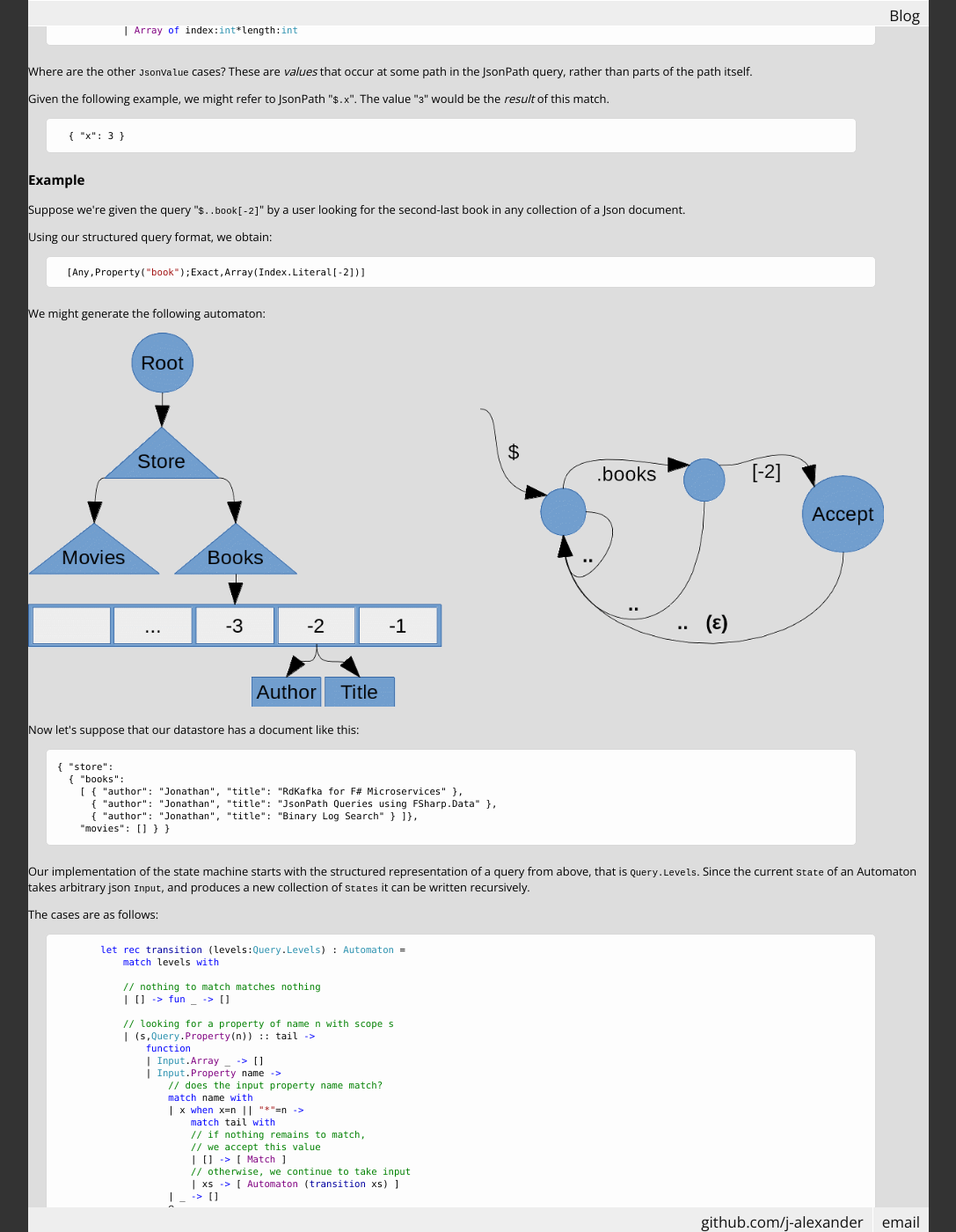
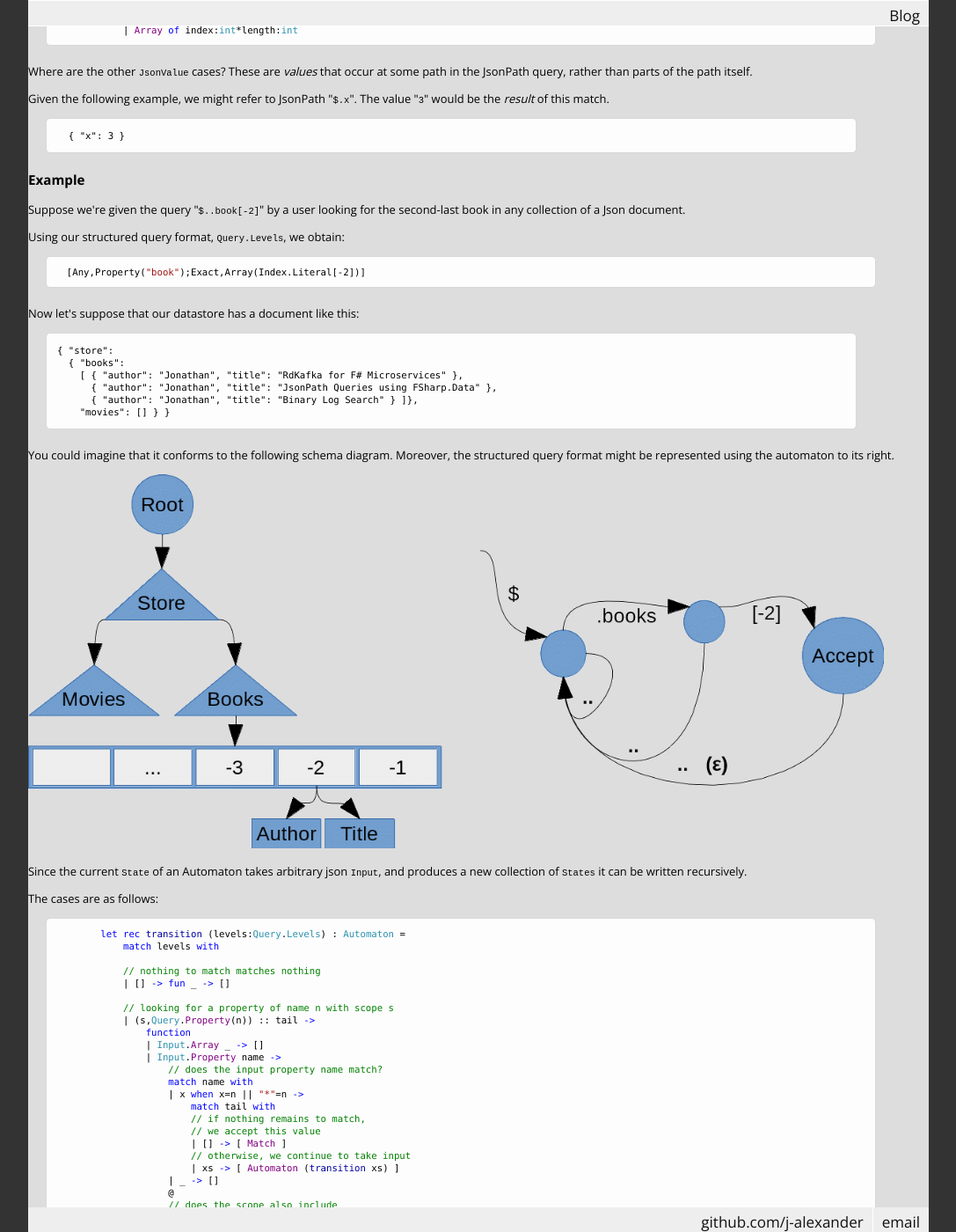
Before and after one commit to j-alexander/j-alexander.github.io, a Jekyll site: the page built from _posts/2016-12-15-jsonpath-queries-using-fsharpdata.html, in a window 1280 px wide and 1400 px high, scrolled down 1944 px. Shown: the whole window at 88% size, without its empty margins (96-1183 px from the left). Built offline with Jekyll 4.4.1, drawn with Linux system fonts in a browser that asks for light colours; some web fonts are replaced.

Commit message:
clarify document, schema and automaton

```diff
--- a/_posts/2016-12-15-jsonpath-queries-using-fsharpdata.html
+++ b/_posts/2016-12-15-jsonpath-queries-using-fsharpdata.html
@@ -124,11 +124,9 @@ be the <em>result</em> of this match.</p>
 <h3>Example</h3>
 <p>Suppose we're given the query "<code>$..book[-2]</code>" by a user looking for the second-last
 book in any collection of a Json document.</p>
-<p>Using our structured query format, we obtain:</p>
+<p>Using our structured query format, <code>Query.Levels</code>, we obtain:</p>
 <pre class="fssnip highlighted"><code lang="fsharp">  [<span class="i">Any</span>,<span class="i">Property</span>(<span class="s">&quot;book&quot;</span>);<span class="i">Exact</span>,<span onmouseout="hideTip(event, 'fs36', 81)" onmouseover="showTip(event, 'fs36', 81)" class="i">Array</span>(<span class="i">Index</span><span class="o">.</span><span onmouseout="hideTip(event, 'fs37', 82)" onmouseover="showTip(event, 'fs37', 82)" class="i">Literal</span>[<span class="o">-</span><span class="n">2</span>])]
 </code></pre>
-<p>We might generate the following automaton:</p>
-<img src="book-store-json.gif" class="post-slide" alt="Automaton: Second-last Book"/>
 <p>Now let's suppose that our datastore has a document like this:</p>
 <table class="pre"><tr><td class="snippet"><pre class="fssnip"><code lang="json">{ "store":
   { "books":
@@ -137,10 +135,12 @@ book in any collection of a Json document.</p>
       { "author": "Jonathan", "title": "Binary Log Search" } ]},
     "movies": [] } }
 </code></pre></td></tr></table>
-<p>Our implementation of the state machine starts with the structured representation
-of a query from above, that is <code>Query.Levels</code>.  Since the current <code>State</code> of an
-Automaton takes arbitrary json <code>Input</code>, and produces a new collection of <code>States</code>
-it can be written recursively.</p>
+<p>You could imagine that it conforms to the following schema diagram.  Moreover,
+the structured query format might be represented using the automaton to
+its right.</p>
+<img src="book-store-json.gif" class="post-slide" alt="Automaton: Second-last Book"/>
+<p>Since the current <code>State</code> of an Automaton takes arbitrary json <code>Input</code>, and
+produces a new collection of <code>States</code> it can be written recursively.</p>
 <p>The cases are as follows:</p>
 <pre class="fssnip highlighted"><code lang="fsharp">        <span class="k">let</span> <span class="k">rec</span> <span onmouseout="hideTip(event, 'fs46', 83)" onmouseover="showTip(event, 'fs46', 83)" class="f">transition</span> (<span onmouseout="hideTip(event, 'fs47', 84)" onmouseover="showTip(event, 'fs47', 84)" class="i">levels</span><span class="o">:</span><span onmouseout="hideTip(event, 'fs44', 85)" onmouseover="showTip(event, 'fs44', 85)" class="t">Query</span><span class="o">.</span><span onmouseout="hideTip(event, 'fs18', 86)" onmouseover="showTip(event, 'fs18', 86)" class="t">Levels</span>) <span class="o">:</span> <span onmouseout="hideTip(event, 'fs39', 87)" onmouseover="showTip(event, 'fs39', 87)" class="t">Automaton</span> <span class="o">=</span>
             <span class="k">match</span> <span onmouseout="hideTip(event, 'fs47', 88)" onmouseover="showTip(event, 'fs47', 88)" class="i">levels</span> <span class="k">with</span>
```
Also changed, not shown: 1 other file.
